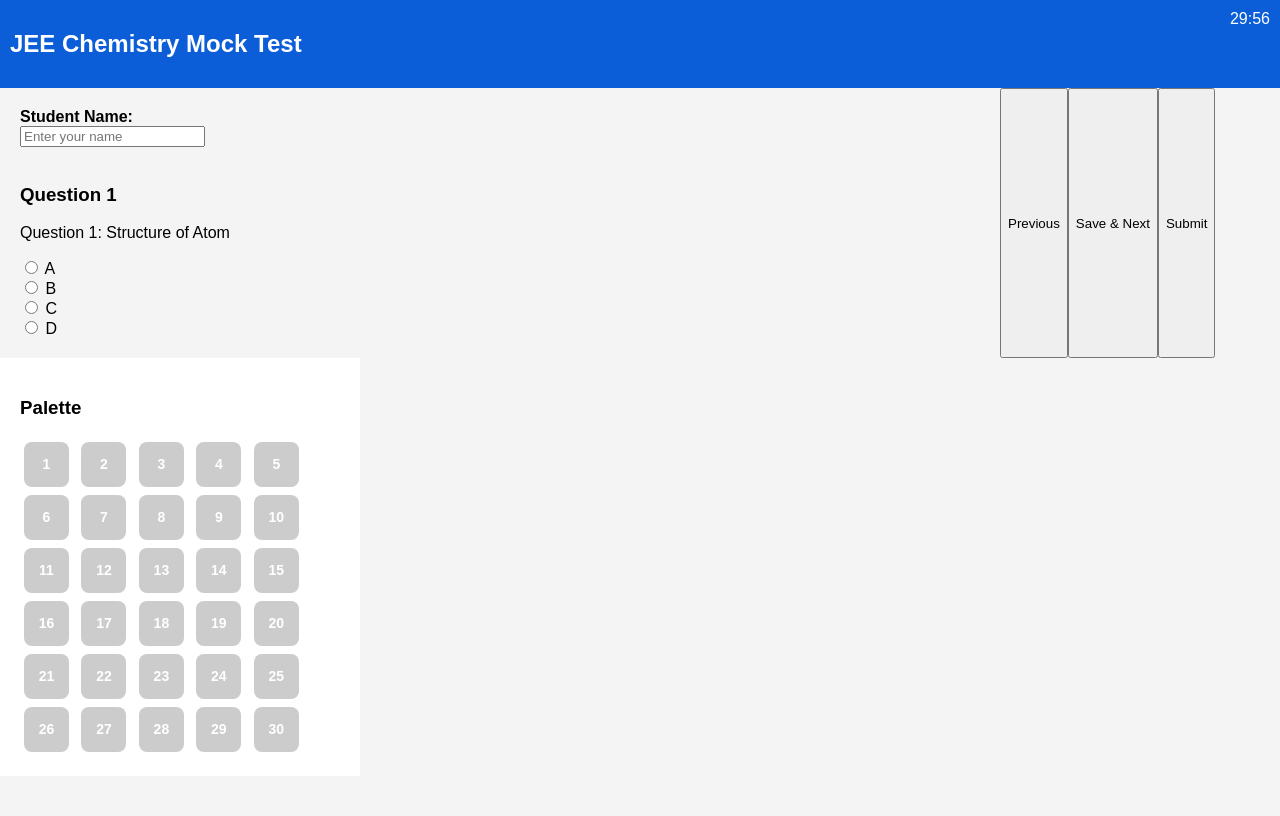
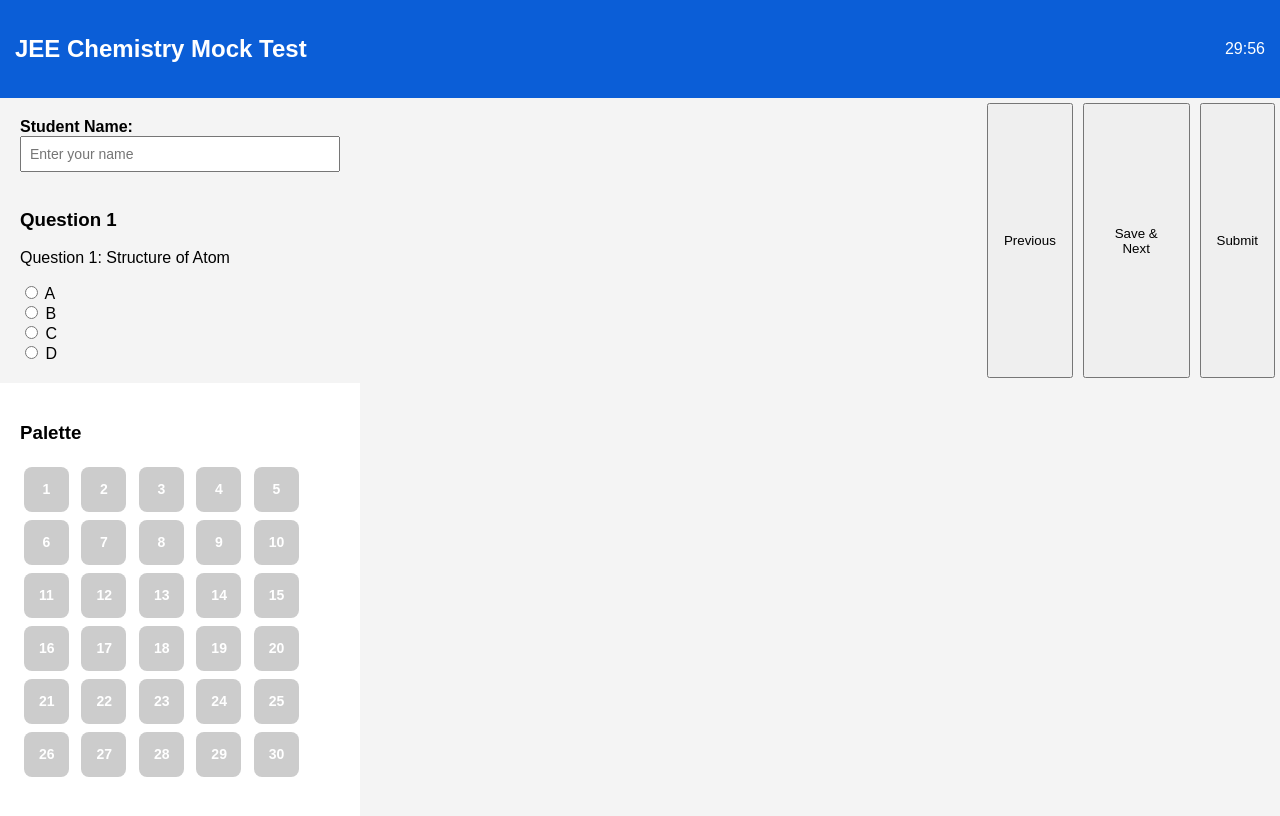
Before and after one commit to kumarvishal98032/jee-chemistry-test, a plain HTML site: page index.html in a window 1280 px wide. Drawn offline with Linux system fonts and the light colour scheme.

Commit message:
Update style.css

```diff
--- a/style.css
+++ b/style.css
@@ -1,4 +1,42 @@
-body{font-family:Arial;background:#f4f4f4;margin:0}.top{display:flex;justify-content:space-between;background:#0b5ed7;color:#fff;padding:10px}.container{display:flex}.left{width:75%;padding:20px}.right{width:25%;background:#fff;padding:20px}.palette-btn{
+body{
+    font-family:Arial,sans-serif;
+    background:#f4f4f4;
+    margin:0;
+}
+
+.top{
+    display:flex;
+    justify-content:space-between;
+    align-items:center;
+    background:#0b5ed7;
+    color:white;
+    padding:15px;
+}
+
+.container{
+    display:flex;
+    flex-direction:row;
+}
+
+.left{
+    width:75%;
+    padding:20px;
+}
+
+.right{
+    width:25%;
+    background:white;
+    padding:20px;
+    min-height:700px;
+}
+
+button{
+    padding:10px 15px;
+    margin:5px;
+    cursor:pointer;
+}
+
+.palette-btn{
     width:45px;
     height:45px;
     margin:4px;
@@ -6,4 +44,14 @@ border:none;
     border-radius:8px;
     cursor:pointer;
     font-size:14px;
+    background:#cccccc;
+    color:white;
+    font-weight:bold;
 }
+
+#studentName,
+#studentRoll{
+    width:300px;
+    padding:8px;
+    font-size:14px;
+}
```
Lines whose indentation alone changed are shown as unchanged.
